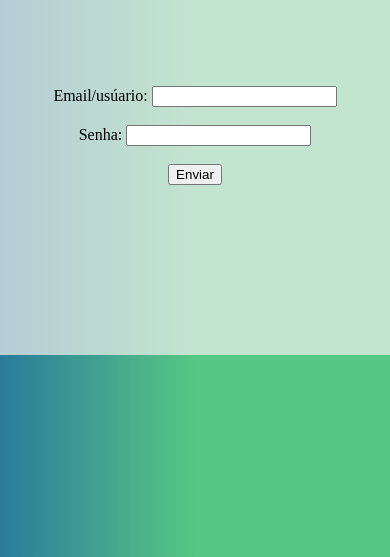
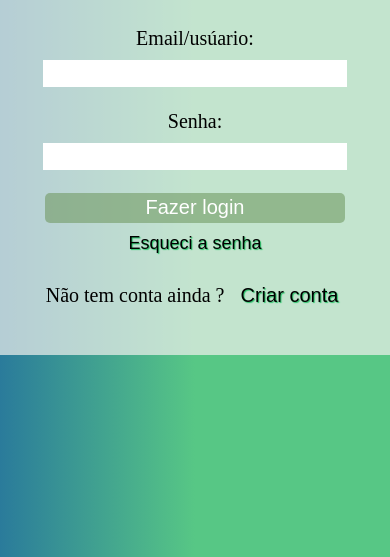
Before and after one commit to kashgarOF/Sistema-de-Login-e-Cadastro, a plain HTML site: page login.html in a window 390 px wide. Shown: the part 287-844 px from the top of the page. Drawn offline with Linux system fonts and the light colour scheme.

Commit message:
terminando o login, falta atualizar semantica e responsividade

```diff
--- a/css/style.css
+++ b/css/style.css
@@ -9,43 +9,6 @@ body {
     height: 800px;
     border-radius: 10px;
     margin: auto;
-}
-
-h1 {
-    font-size: 30px;
-    font-family: Arial, Helvetica, sans-serif;
-    padding: 10px;
-    text-align: center;
-}
-
-#list {
-    font-size: 20px;
-    font-family: Arial, Helvetica, sans-serif;
-
-}
-
-#list > ul > li {
-    padding: 3px;
-}
-
-#formulario {
-    font-size: 20px;
-    font-family: Arial, Helvetica, sans-serif;
-    display: flex;
-    flex-direction: column;
-    align-items: center;
-
-}
-
-#formulario > div {
-    padding: 10px;
-}
-
-#formulario > div > input {
-    border: none;
-    outline: none;
-    height: 30px;
-    width: 400px;
 }
 
 
@@ -62,6 +25,8 @@ h1 {
     border-radius: 5px;
     border-style: none;
     padding: 20px;
+    font-size: 20px;
+
 }
 
 #bloco-login {
@@ -71,3 +36,87 @@ h1 {
     flex-direction: column;
 
 }
+
+#h2-login {
+    position: relative;
+    top: -30px;
+    font-size: 20px;
+    text-align: center;
+}
+
+input {
+    height: 25px;
+    width: 300px;
+    border: none;
+}
+
+input:focus {
+    outline: none;
+    border: 1px solid #4cafef;
+    box-shadow: 0 0 5px #4cafef;
+}
+
+label {
+    display: block;
+    width: 100%;
+    text-align: center;
+    padding-bottom: 10px;
+}
+
+button:hover {
+    cursor: pointer;
+    transform: scale(1.05);
+    transition: 0.2s ease;
+}
+
+#enviar {
+    display: block;
+    width: 300px;
+    height: 30px;
+    text-align: center;
+    background-color: rgba(110, 151, 93, 0.562);
+    border: none;
+    border-radius: 5px;
+    font-size: 20px;
+    color: white;
+}
+
+#enviar:focus {
+    border: 1px solid #4cafef;
+    box-shadow: 0 0 5px #4cafef;
+}
+
+#bt-esqueci {
+    border: none;
+    background: none;
+    display: block;
+    width: 100%;
+    text-align: center;
+    padding: 10px;
+    font-size: 18px;
+    color: rgb(0, 0, 0);
+    text-shadow: 1px 1px 1px #23c466;
+
+}
+
+#bt-esqueci:focus {
+    text-shadow: 2px 2px 2px #4cafef;
+}
+
+#div-sub {
+    display: flex;
+    align-items: center;
+    gap: 10px;
+}
+
+#bt-sub {
+    border: none;
+    background: none;
+    font-size: 20px;
+    color: rgb(0, 0, 0);
+    text-shadow: 1px 1px 1px #23c466;
+}
+
+#bt-sub:focus {
+    text-shadow: 2px 2px 1px #4cafef;
+}
--- a/login.html
+++ b/login.html
@@ -11,6 +11,9 @@
 <body>
     <section class="container-login" id="container-login">
         <div class="bloco-login" id="bloco-login">
+            <div class="h2-login" id="h2-login">
+                <h2>Fazer login</h2>
+            </div>
             <div class="div-usuario" id="div-usuario">
                 <label for="email-usuarioo" id="label-usuario">Email/usúario:</label>
                 <input type="text" id="input-usuario" name="email-usuarioo">
@@ -21,7 +24,15 @@
                 <input type="password" id="input-senha" name="senha">
             </div>
             <br>
-            <button type="submit" name="enviar" id="enviar">Enviar</button>
+            <div class="bt-int" id="bt-int">
+                <button type="submit" name="enviar" id="enviar">Fazer login</button>
+                <button type="submit" name="bt-esqueci" id="bt-esqueci">Esqueci a senha</button>
+            </div>
+
+            <div class="div-sub" id="div-sub">
+                <p>Não tem conta ainda ?</p>
+                <button type="submit" id="bt-sub">Criar conta</button>
+            </div>
         </div>
     </section>
 </body>
```
